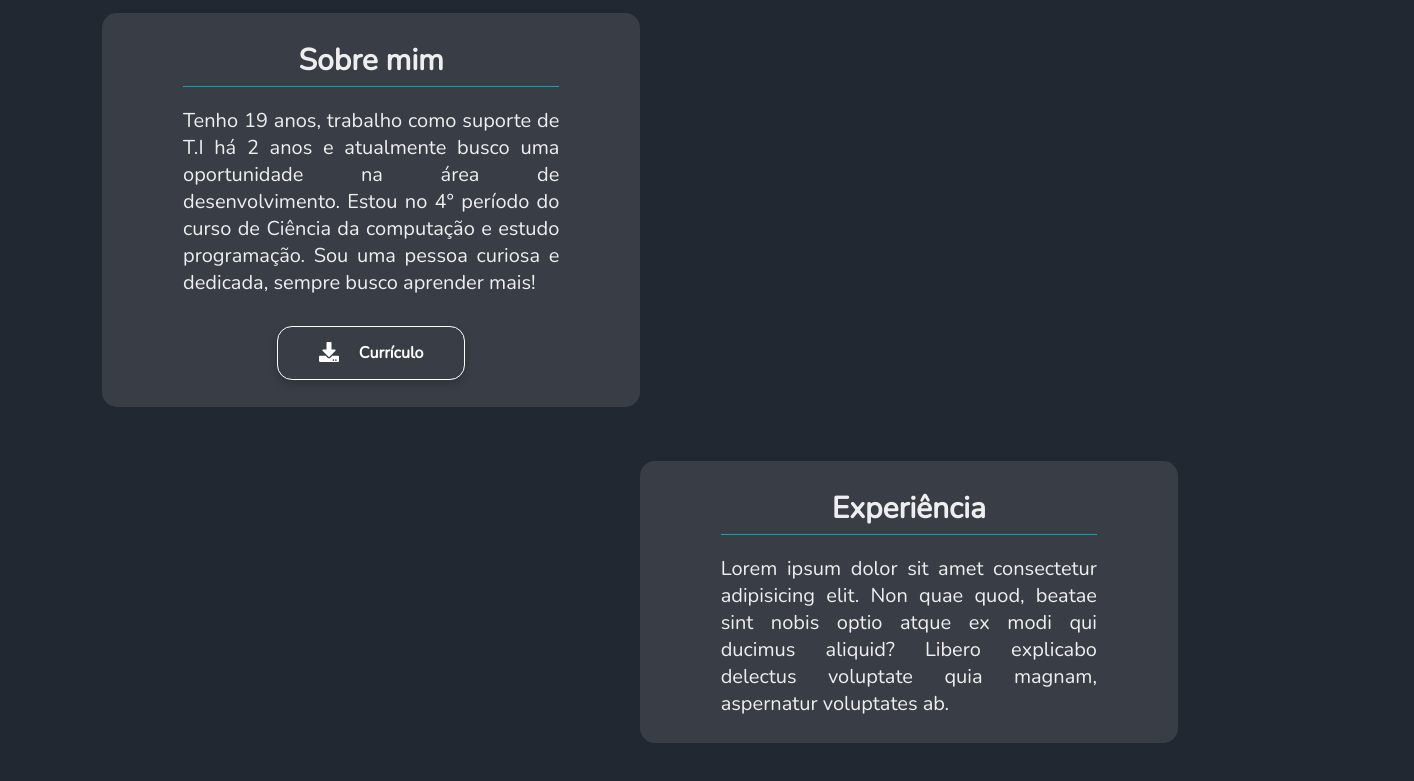
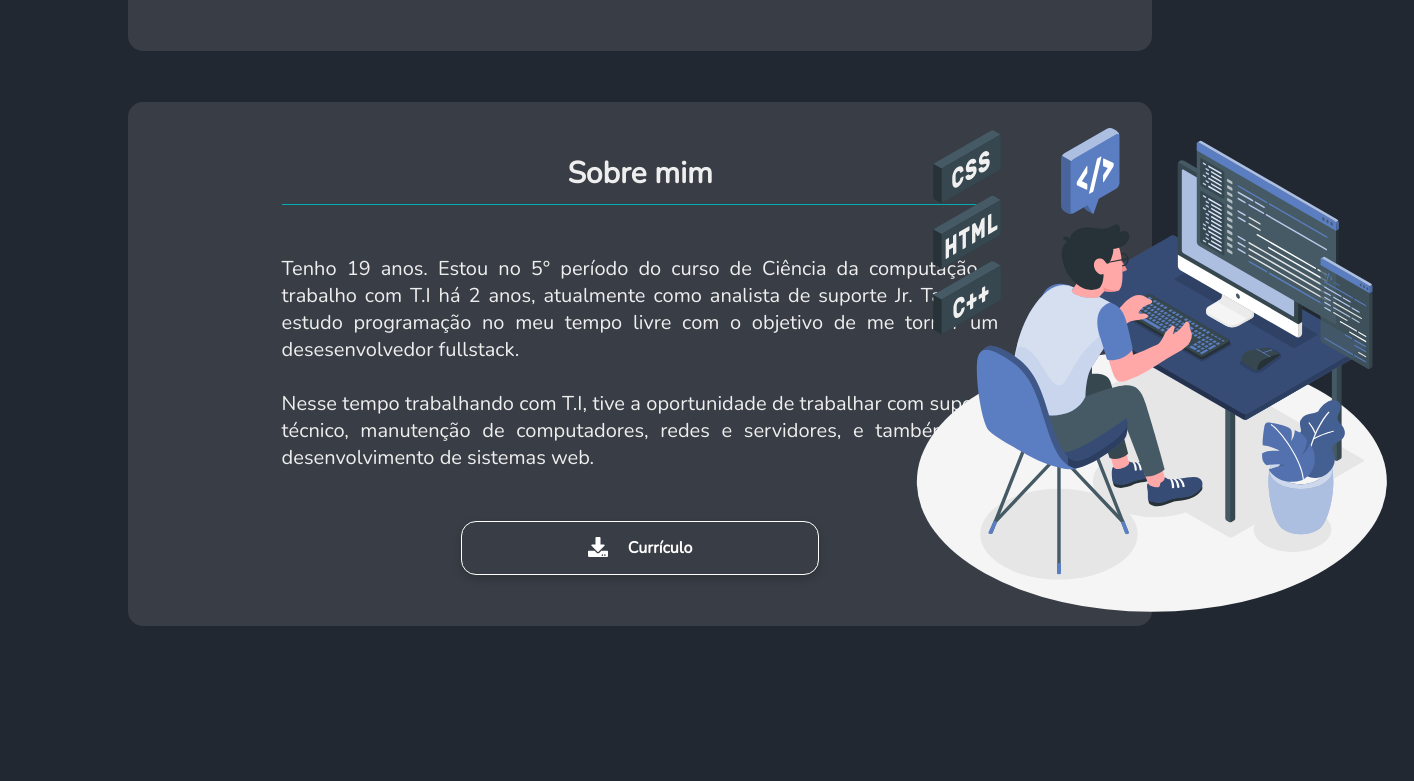
Before and after one commit to FelipeLosano/portfolio-react, a React (Vite) app: page / in a window 1280 px wide. Shown: the part 785-1566 px from the top of the page, 1414 px wide, since content can reach past the window. After the commit the page ends 1411 px from the top, so only its background shows below. Built offline with nearby package versions, Linux system fonts and the light colour scheme.

Commit message:
about changes

```diff
--- a/src/App.css
+++ b/src/App.css
@@ -19,8 +19,7 @@ body {
 }
 
 .container {
-	padding: 0 8%;
-	height: 200vh;
+	padding: 0 10%;
 }
 
 .card {
--- a/src/components/About/About.jsx
+++ b/src/components/About/About.jsx
@@ -6,22 +6,25 @@ const About = () => {
 		<div className={styles.AboutContainer}>
 			<div className={styles.cardAbout}>
 				<h2>Sobre mim</h2>
-				<p className={styles.aboutP}>
-					Tenho 19 anos, trabalho como suporte de T.I há 2 anos e atualmente
-					busco uma oportunidade na área de desenvolvimento. Estou no 4° período
-					do curso de Ciência da computação e estudo programação. Sou uma pessoa
-					curiosa e dedicada, sempre busco aprender mais!
-				</p>
+				<div className={styles.aboutP}>
+					<p>
+						Tenho 19 anos. Estou no 5° período do curso de Ciência da computação
+						e trabalho com T.I há 2 anos, atualmente como analista de suporte
+						Jr. Também estudo programação no meu tempo livre com o objetivo de
+						me tornar um desesenvolvedor fullstack.
+					</p>
+					<br />
+					<p>
+						Nesse tempo trabalhando com T.I, tive a oportunidade de trabalhar
+						com suporte técnico, manutenção de computadores, redes e servidores,
+						e também com desenvolvimento de sistemas web.
+					</p>
+				</div>
 				<Button text='Currículo' btnIcon='FaDownload' size={20} link='' />
 			</div>
-			<div className={styles.cardAbout}>
-				<h2>Experiência</h2>
-				<p>
-					Lorem ipsum dolor sit amet consectetur adipisicing elit. Non quae
-					quod, beatae sint nobis optio atque ex modi qui ducimus aliquid?
-					Libero explicabo delectus voluptate quia magnam, aspernatur voluptates
-					ab.
-				</p>
+
+			<div className={styles.aboutImg}>
+				<img src='\img\programming-animate.svg' alt='' />
 			</div>
 		</div>
 	);
--- a/src/components/About/index.module.css
+++ b/src/components/About/index.module.css
@@ -1,32 +1,29 @@
 .AboutContainer {
 	width: 100%;
-	display: grid;
-	grid-template-columns: 1fr 1fr;
+	display: flex;
+	flex-direction: row;
 }
 .cardAbout {
 	padding: 5% 15%;
 	background-color: var(--secondary);
 	border-radius: 15px;
 	color: var(--primary-font-color);
-	width: 100%;
 	text-align: justify;
 	display: flex;
 	flex-direction: column;
 	align-items: center;
 	font-size: 20px;
 }
-.cardAbout:nth-child(2) {
-	grid-column-start: 2;
-	grid-row-start: 2;
-	margin-top: 10%;
+.aboutImg {
+	display: flex;
+	justify-content: center;
 }
 .cardAbout h2 {
 	border-bottom: 1px solid var(--border);
 	width: 100%;
 	text-align: center;
-	margin-bottom: 20px;
-	padding-bottom: 5px;
+	padding-bottom: 10px;
 }
 .aboutP {
-	margin-bottom: 30px;
+	margin: 50px 0;
 }
```
Also changed, not shown: public/img/programming-animate.svg (added).
